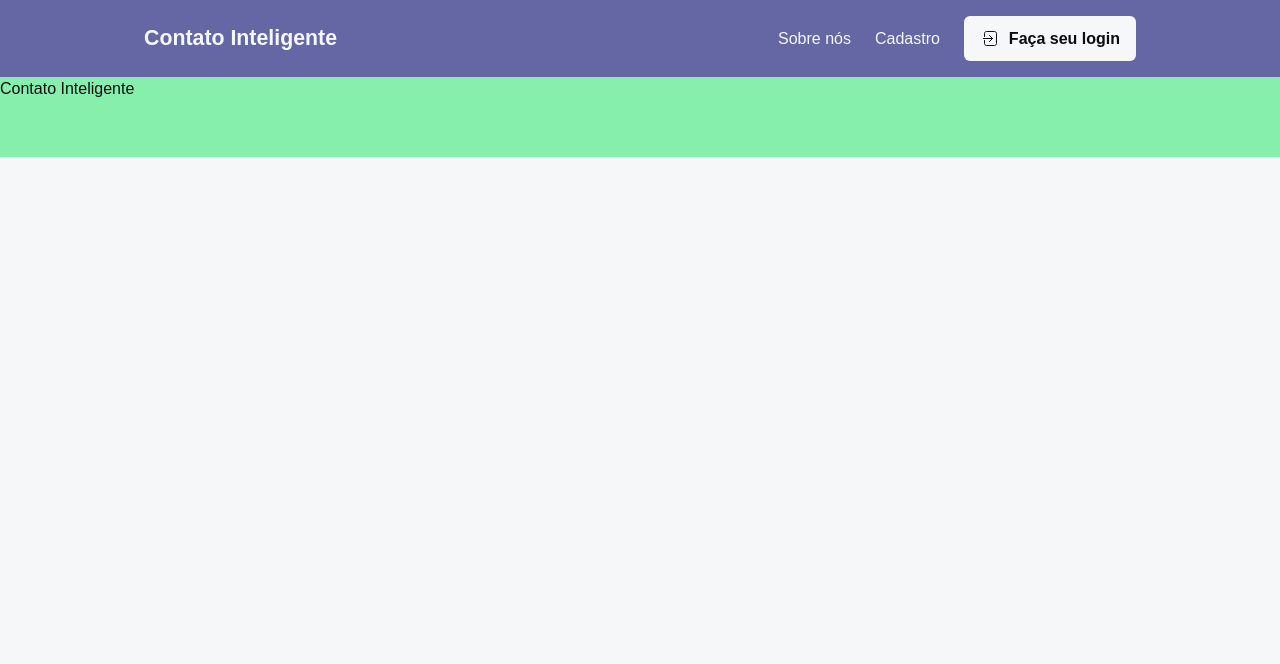
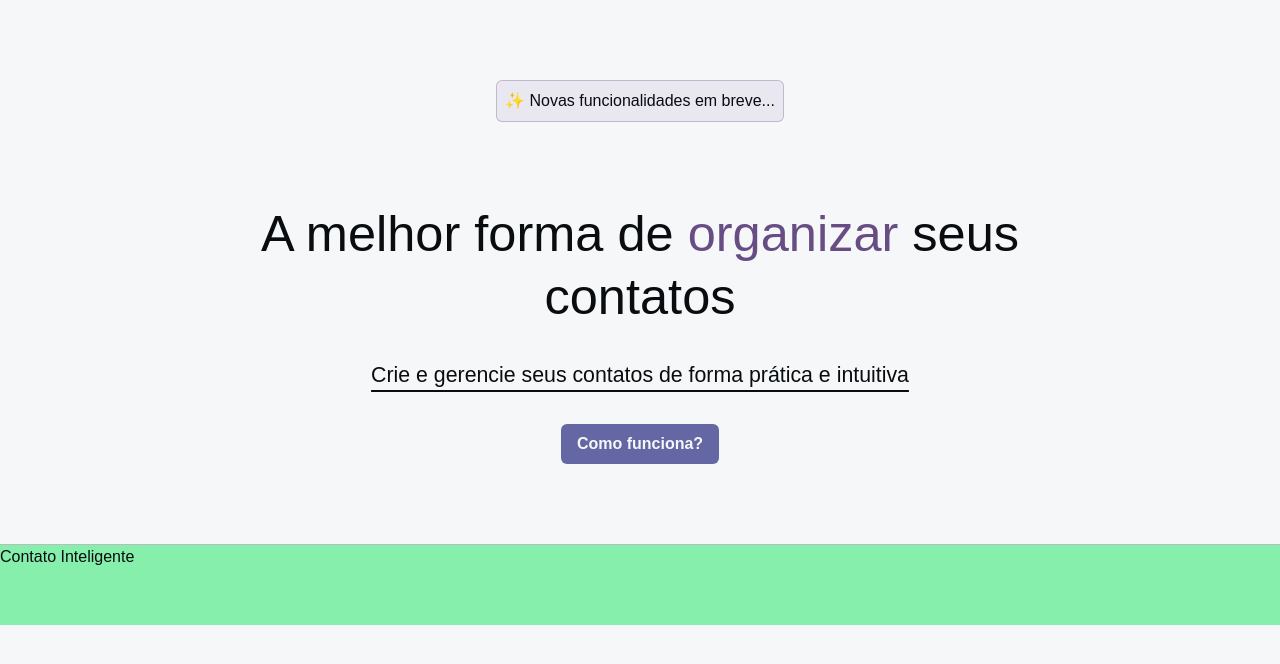
Before and after one commit to vinicioscst/contatointeligente-frontend, a Next.js app: page / in a window 1280 px wide. Shown: the top 664 px of the page. Built offline with nearby package versions, Linux system fonts and the light colour scheme; a web font is replaced by a local one.

Commit message:
feat: added home banner component + fix: removed header component

```diff
--- a/src/app/page.tsx
+++ b/src/app/page.tsx
@@ -1,11 +1,12 @@
 import Footer from "@/components/Footer";
-import Header from "@/components/Header";
+import HomeBanner from "@/components/HomeBanner";
 
 export default function Home() {
   return (
     <>
-      <Header />
-      <main className="flex"></main>
+      <main className="flex">
+        <HomeBanner />
+      </main>
       <Footer />
     </>
   );
```
